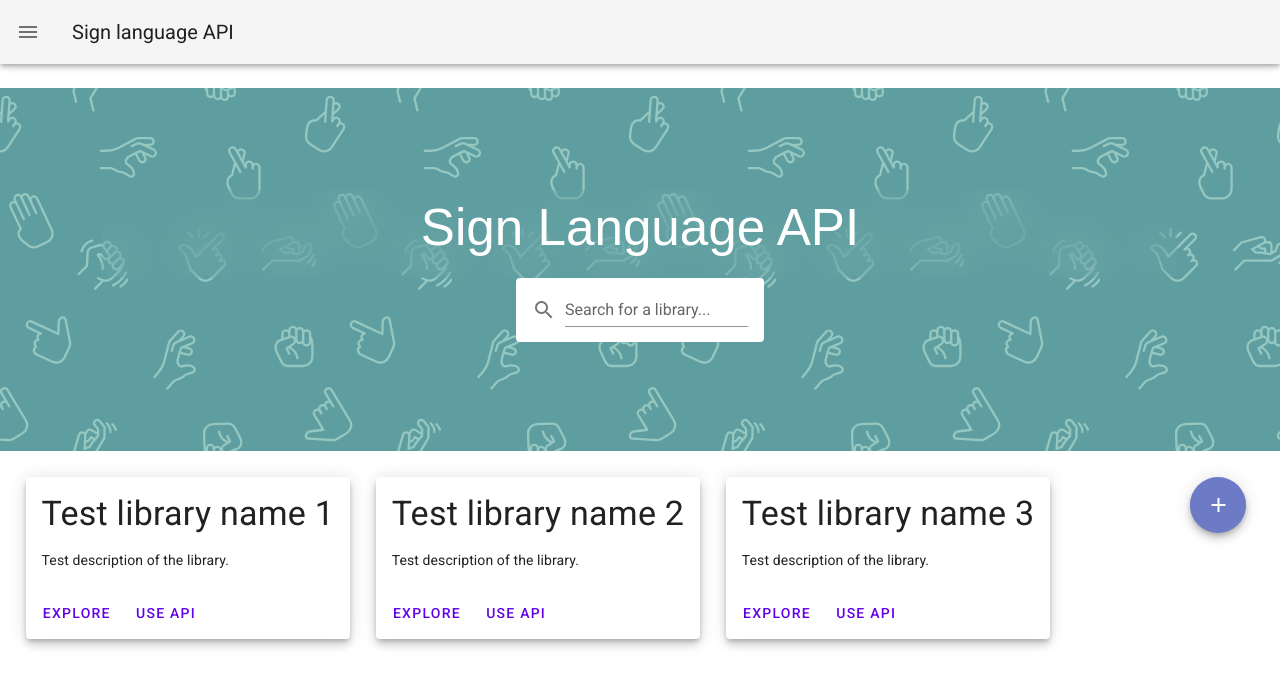
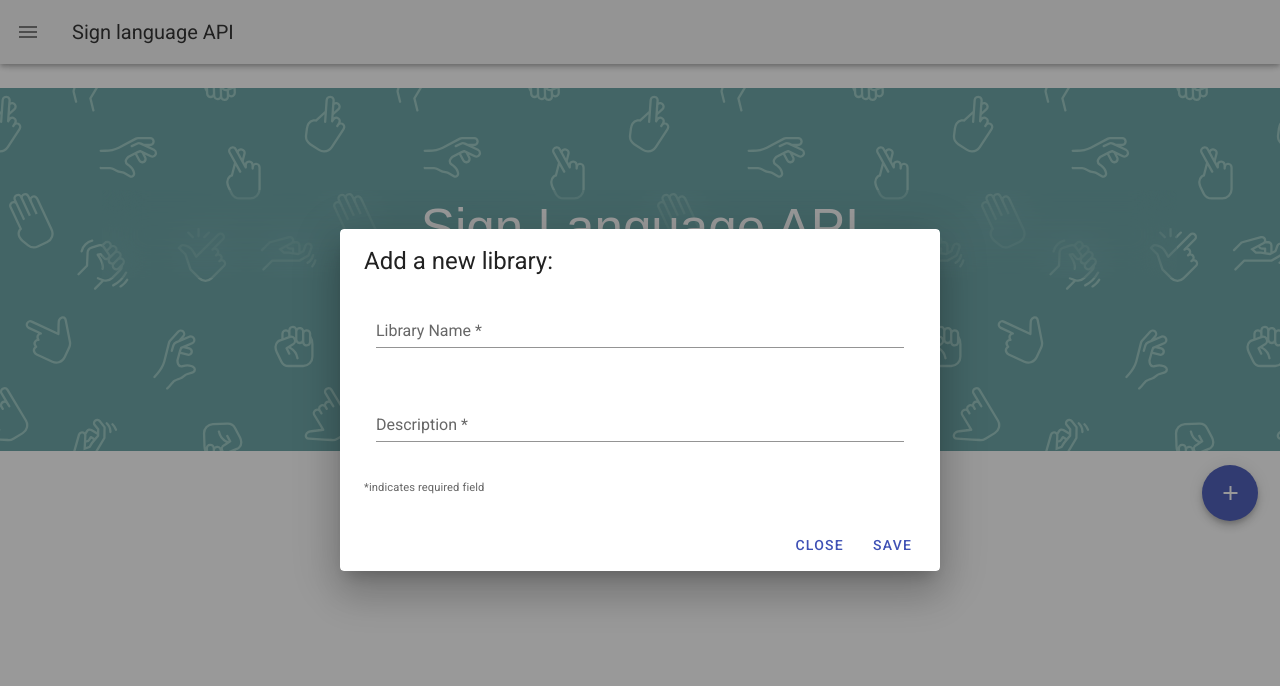
Before and after one commit to jhkritz/sign-language-api, a Vue app in the folder frontend/: page / in a window 1280 px wide. Both pictures are taken after a click on the button 1218 px from the left and 504 px from the top of the page. Shown: the top 686 px of the page. Built offline with nearby package versions, Linux system fonts and the light colour scheme; what vue-auth would draw is missing.

Commit message:
Implemented new library functionality in home screen

```diff
--- /dev/null
+++ b/frontend/src/components/library-card.vue
@@ -0,0 +1,30 @@
+<template>
+    <v-card class="mx-auto" elevation=6>
+        <v-card-text>
+            <p class="text-h4 text--primary">
+                {{libraryname}}
+            </p>
+            <div class="text--primary">
+                {{librarydesc}}
+            </div>
+        </v-card-text>
+        <v-card-actions>
+            <v-btn text color="deep-purple accent-4">
+                Explore
+            </v-btn>
+            <v-btn text color="deep-purple accent-4">
+                Use API
+            </v-btn>
+        </v-card-actions>
+    </v-card>
+</template>
+
+<script>
+export default {
+  props: {
+    libraryname: { required: true, type: String },
+    librarydesc: { required: true, type: String }
+  }
+};
+
+</script>
--- a/frontend/src/views/home.vue
+++ b/frontend/src/views/home.vue
@@ -16,76 +16,52 @@
 
         <div class="libraries">
 
-
-
-            <v-card class="mx-auto" elevation=6>
-                <v-card-text>
-                    <p class="text-h4 text--primary">
-                        Test library name 1
-                    </p>
-                    <div class="text--primary">
-                        Test description of the library.
-                    </div>
-                </v-card-text>
-                <v-card-actions>
-                    <v-btn text color="deep-purple accent-4">
-                        Explore
-                    </v-btn>
-                    <v-btn text color="deep-purple accent-4">
-                        Use API
-                    </v-btn>
-                </v-card-actions>
-            </v-card>
-
-            <v-card class="mx-auto" elevation="6">
-                <v-card-text>
-                    <p class="text-h4 text--primary">
-                        Test library name 2
-                    </p>
-                    <div class="text--primary">
-                        Test description of the library.
-                    </div>
-                </v-card-text>
-                <v-card-actions>
-                    <v-btn text color="deep-purple accent-4">
-                        Explore
-                    </v-btn>
-                    <v-btn text color="deep-purple accent-4">
-                        Use API
-                    </v-btn>
-                </v-card-actions>
-            </v-card>
-
-            <v-card class="mx-auto" elevation="6">
-                <v-card-text>
-                    <p class="text-h4 text--primary">
-                        Test library name 3
-                    </p>
-                    <div class="text--primary">
-                        Test description of the library.
-                    </div>
-                </v-card-text>
-                <v-card-actions>
-                    <v-btn text color="deep-purple accent-4">
-                        Explore
-                    </v-btn>
-                    <v-btn text color="deep-purple accent-4">
-                        Use API
-                    </v-btn>
-                </v-card-actions>
-            </v-card>
+            <libraryCardVue v-for="number in 0" :key="number" />
 
         </div>
 
         <div class="addLibraryButton">
 
+            <v-row justify="center">
+                <v-dialog v-model="dialog" persistent max-width="600px">
+                    <template v-slot:activator="{ on, attrs }">
                         <v-btn class="mx-2" fab dark color="indigo" v-bind="attrs" v-on="on">
-                        <v-icon dark>
-                            mdi-plus
-                        </v-icon>
-                    </v-btn>
+                            <v-icon dark>
+                                mdi-plus
+                            </v-icon>
+                        </v-btn>
+                    </template>
+                    <v-card>
+                        <v-card-title>
+                            <span class="text-h5">Add a new library:</span>
+                        </v-card-title>
+                        <v-card-text>
+                            <v-container>
+                                <v-row>
+                                    <v-col cols="12">
+                                        <v-text-field v-model="myName" label="Library Name *" required></v-text-field>
+                                    </v-col>
+                                    <v-col cols="12">
+                                        <v-text-field v-model="myDesc" label="Description *" required></v-text-field>
+                                    </v-col>
+                                </v-row>
+                            </v-container>
+                            <small>*indicates required field</small>
+                        </v-card-text>
+                        <v-card-actions>
+                            <v-spacer></v-spacer>
+                            <v-btn color="indigo" text @click="dialog = false">
+                                Close
+                            </v-btn>
+                            <v-btn color="indigo" text @click="addNewLibrary">
+                                Save
+                            </v-btn>
+                        </v-card-actions>
+                    </v-card>
+                </v-dialog>
+            </v-row>
 
-                </div>
+        </div>
 
     </div>
 </template>
@@ -117,7 +93,7 @@
     backdrop-filter: blur(20px) opacity(0.8);
 }
 
-.addLibraryButton{
+.addLibraryButton {
     padding: 2%;
     display: inline-flex;
     position: relative;
@@ -145,4 +121,104 @@
 }
 </style>
 <script>
+
+import libraryCardVue from '../components/library-card.vue';
+import Vue from 'vue';
+export default {
+    data: () => ({
+        dialog: false,
+        myName: '',
+        myDesc: '',
+    }),
+    components: {
+        libraryCardVue
+    },
+    methods: {
+
+        addNewLibrary() {
+
+            var compClass = Vue.extend(libraryCardVue);
+            var instance = new compClass({
+                propsData: {
+                    libraryname: this.myName,
+                    librarydesc: this.myDesc,
+                }
+            });
+            instance.$mount()
+            var lib = document.getElementsByClassName("libraries")[0]
+            lib.appendChild(instance.$el)
+
+
+            //add library to database
+            var axios = require('axios');
+            var FormData = require('form-data');
+
+            var data = new FormData();
+            data.append('library_name', this.myName);
+            console.log(this.myName)
+
+            var config = {
+                method: 'post',
+                url: 'http://localhost:5000/library/createlibrary',
+                data: data
+            };
+
+            axios(config)
+                .then(function (response) {
+                    console.log(JSON.stringify(response.data));
+                })
+                .catch(function (error) {
+                    console.log(error);
+                });
+
+            //get library id
+
+
+            //link buttons to lib id
+
+
+            this.myName = '';
+            this.myDesc = '';
+            this.dialog = false;
+        },
+
+        addAllLibraries() {
+
+            // var axios = require('axios');
+            // var config = {
+            //     method: 'get',
+            //     url: 'http://localhost:5000/libraries/names',
+
+            // };
+
+            // axios(config)
+            //     .then(function (response) {
+            //         console.log(JSON.stringify(response.data));
+            //     })
+            //     .catch(function (error) {
+            //         console.log(error);
+            //     });
+
+
+
+            //get amount of libraries
+
+            //loop through them
+
+            //mount new instance with their props
+        },
+
+        searchLibraries() {
+
+        }
+
+    },
+
+    beforeMount() {
+        this.addAllLibraries()
+    }
+
+}
+
+
 </script>
```
